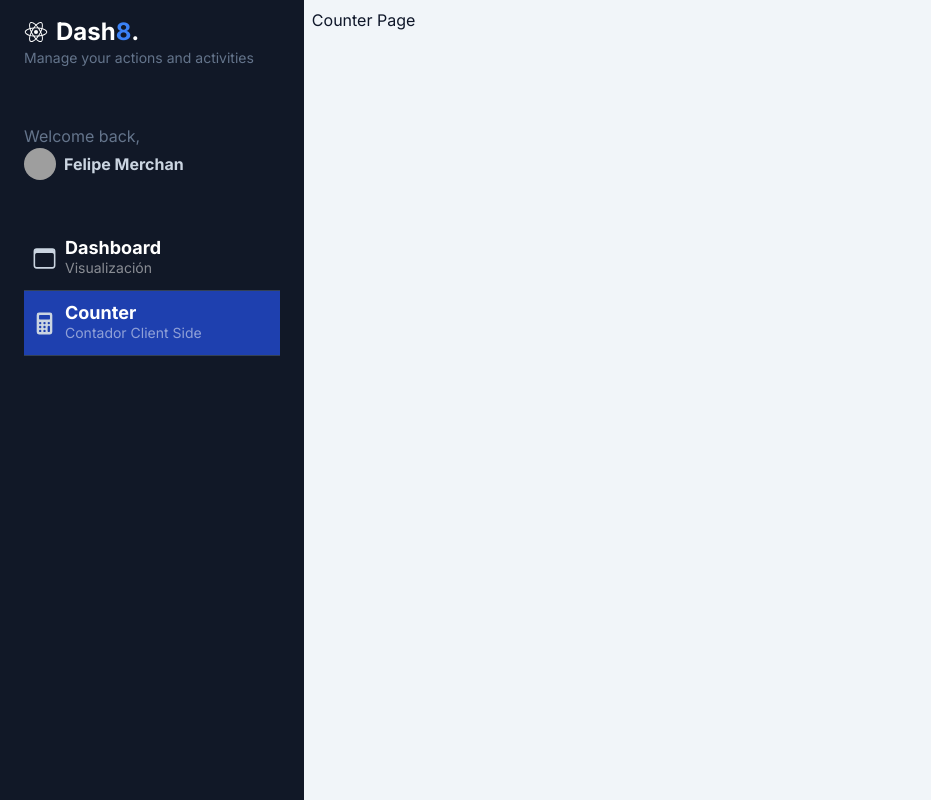
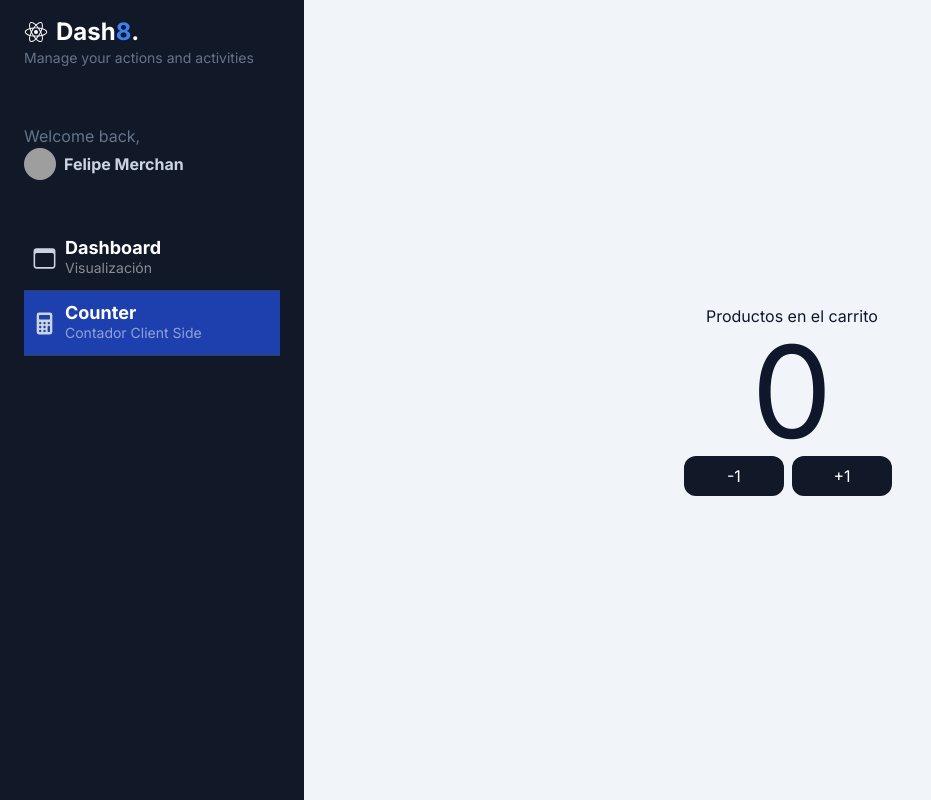
Before and after one commit to FelipeMerchan/curso-next-app-router-fernando-herrera-my-dashboard, a Next.js app: page /dashboard/counter in a window 1280 px wide. Shown: the whole page, without its empty margins (0-931 px from the left). Built offline with nearby package versions, Linux system fonts and the light colour scheme; grey boxes are pictures that could not be loaded.

Commit message:
42. Counter - Manejo de estado - useState

```diff
--- a/src/app/dashboard/counter/page.tsx
+++ b/src/app/dashboard/counter/page.tsx
@@ -1,7 +1,33 @@
+'use client'
+
+import { useState } from "react";
+
+export const metadata = {
+  title: 'Counter page',
+  description: 'Contador del carrito de compras'
+}
+
 export default function CounterPage() {
+  const [counter, setCounter] = useState(0)
+
   return (
-    <div>
-      <h1>Counter Page</h1>
+    <div className="flex flex-col items-center justify-center w-full h-full">
+      <span>Productos en el carrito</span>
+      <span className="text-9xl">{counter}</span>
+      <div className="flex">
+        <button
+          className="flex items-center justify-center p-2 rounded-xl bg-gray-900 text-white hover:bg-gray-600 transition-all w-[100px] mr-2"
+          onClick={() => setCounter(counter - 1)}
+        >
+          -1
+        </button>
+        <button
+          className="flex items-center justify-center p-2 rounded-xl bg-gray-900 text-white hover:bg-gray-600 transition-all w-[100px] mr-2"
+          onClick={() => setCounter(counter + 1)}
+        >
+          +1
+        </button>
+      </div>
     </div>
   );
 }
```
